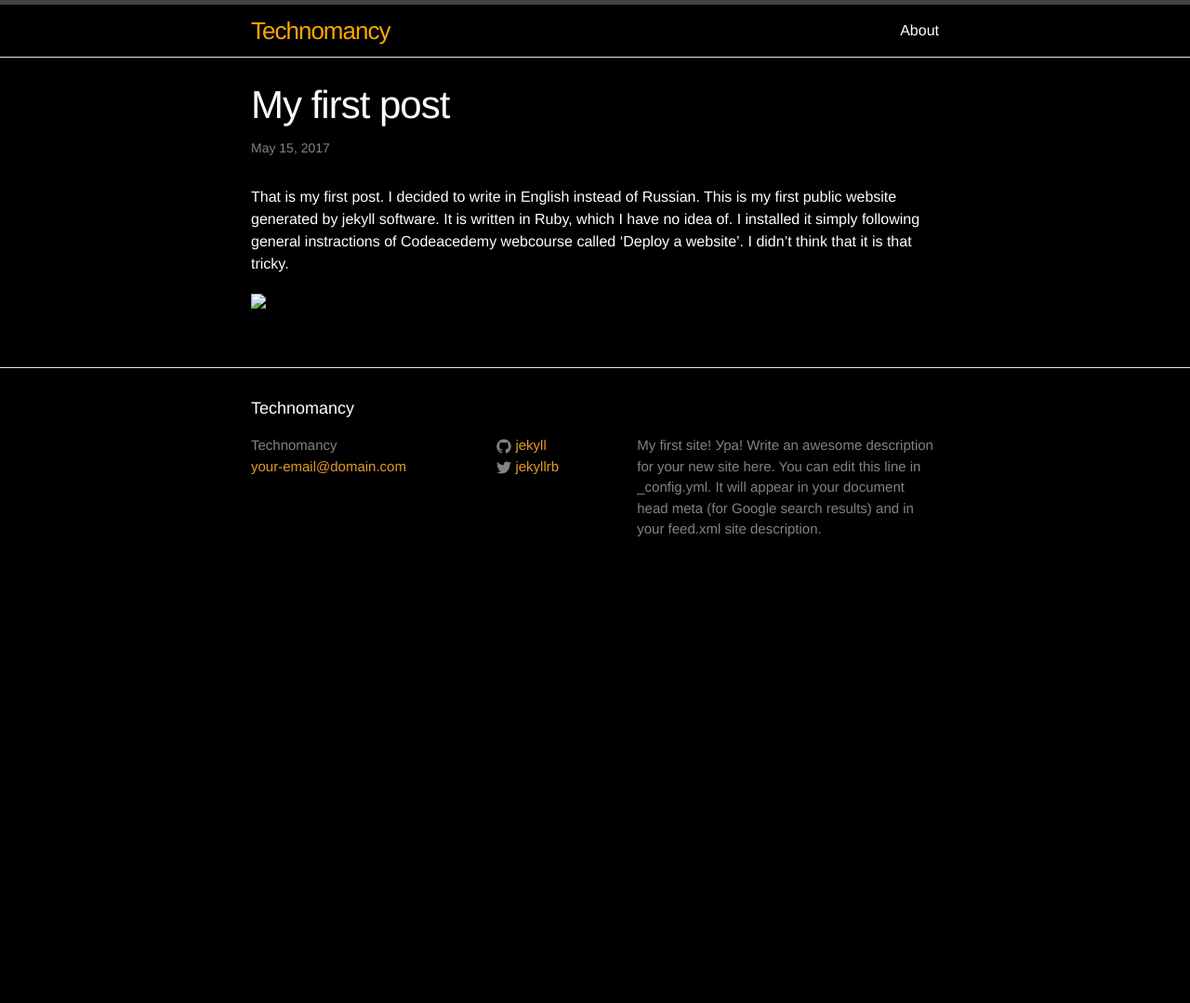
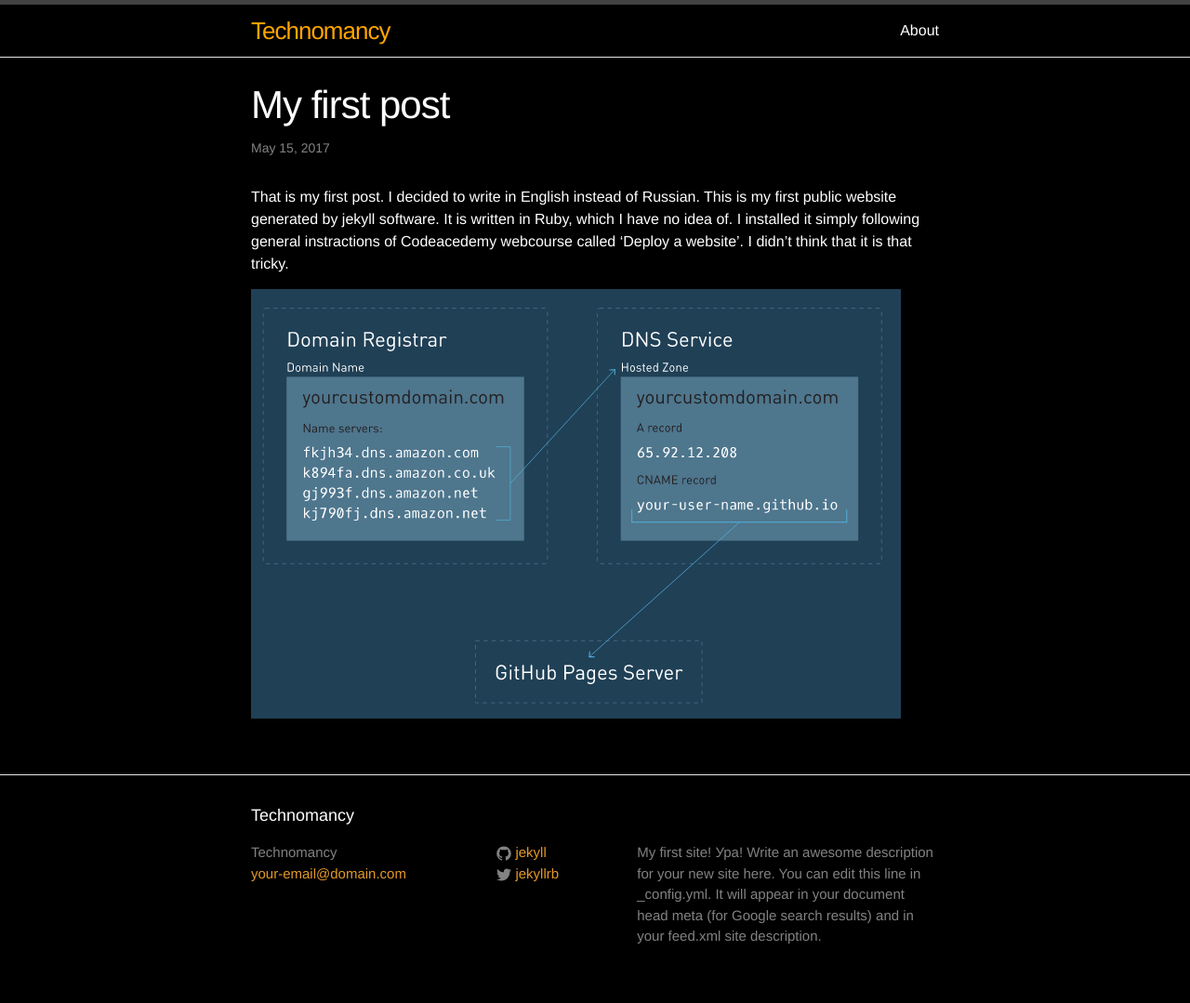
Before and after one commit to Valentinator/valentinator.github.io, a Jekyll site: the page built from _posts/2017-05-09-Первый-пост.MARKDOWN, in a window 1280 px wide. Shown: the whole page at 93% size. Built offline with Jekyll 4.4.1, drawn with Linux system fonts in a browser that asks for light colours; before the commit the page ends 900 px from its top, so only the background shows below that.

Commit message:
Update 2017-05-09-Первый-пост.MARKDOWN

```diff
--- a/_posts/2017-05-09-Первый-пост.MARKDOWN
+++ b/_posts/2017-05-09-Первый-пост.MARKDOWN
@@ -6,4 +6,4 @@ categories: jekyll update
 ---
 That is my first post. I decided to write in English instead of Russian. This is my first public website generated by jekyll software. It is written in Ruby, which I have no idea of. I installed it simply following general instractions of Codeacedemy webcourse called 'Deploy a website'. I didn't think that it is that tricky.
 
-<img src="valentinator.github.io/downloads/registrar.PNG"/>
+![My helpful screenshot]({{ site.url }}/downloads/registrar.PNG)
```
